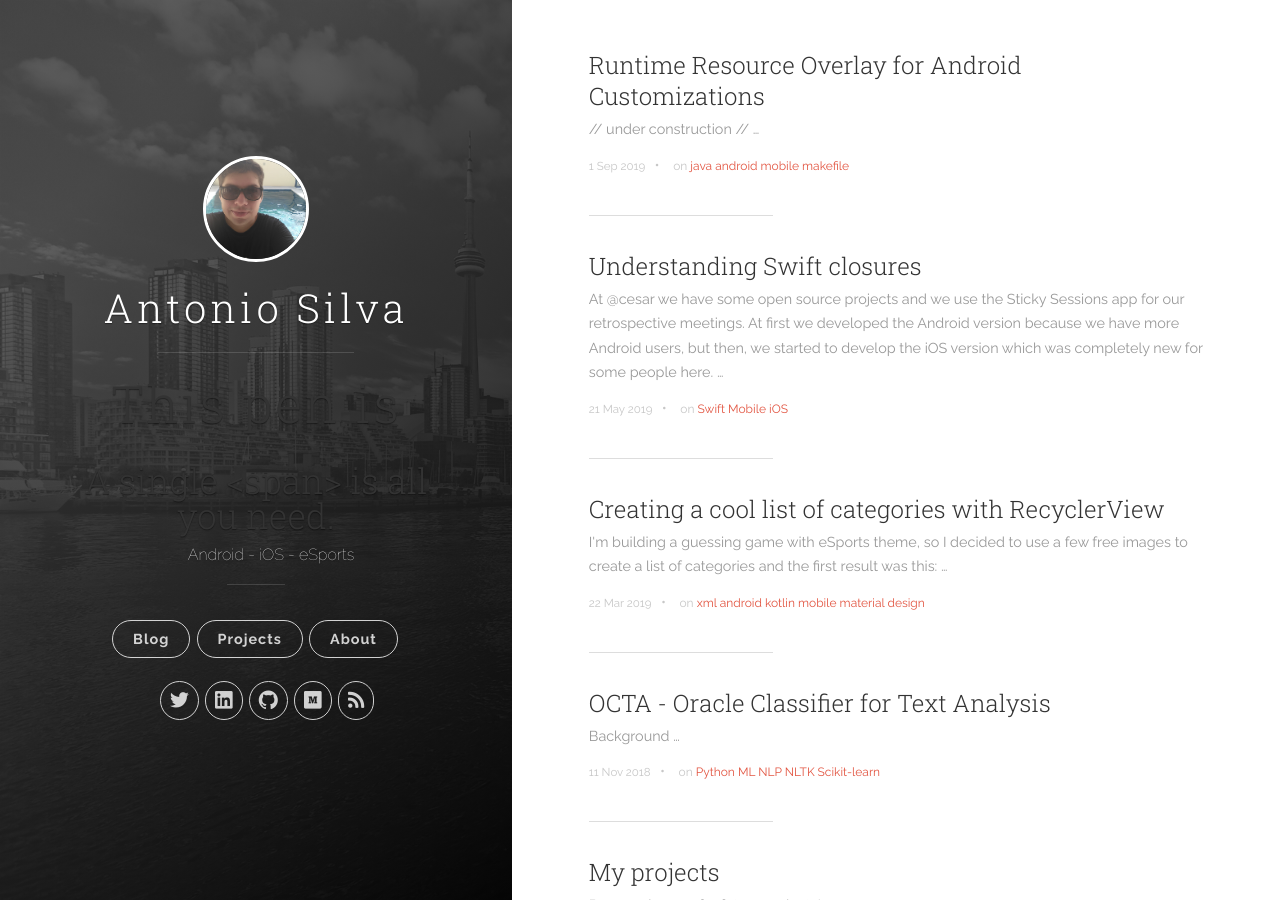
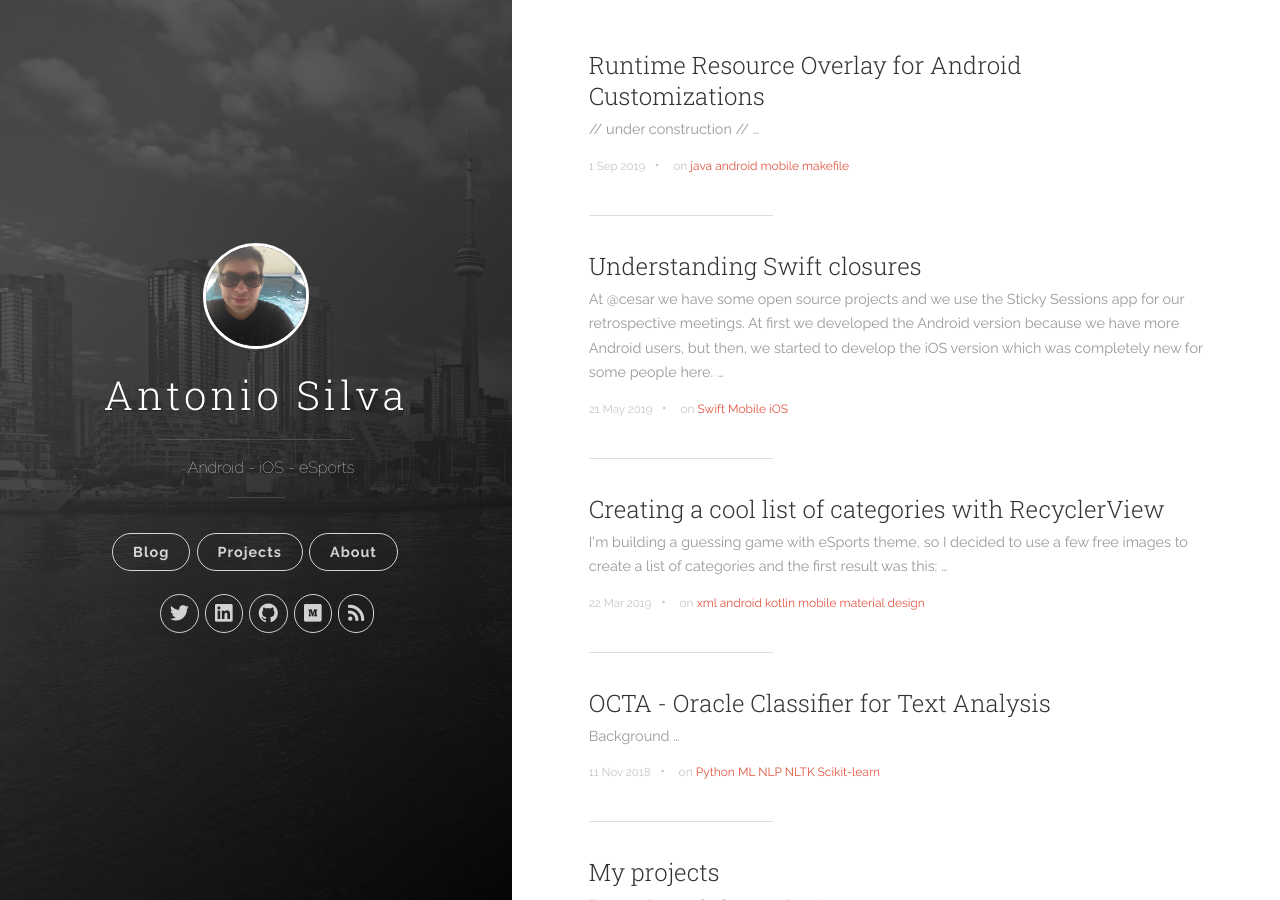
Before and after one commit to antoniosj/antoniosj.github.io, a Jekyll site: the page built from index.html, in a window 1280 px wide and 900 px high. Built offline with Jekyll 4.4.1, drawn with Linux system fonts in a browser that asks for light colours; the list of posts is cut into pages by our own code.

Commit message:
Update header.html

```diff
--- a/_includes/header.html
+++ b/_includes/header.html
@@ -14,14 +14,10 @@
         </a>
         <hr class="panel-cover__divider">
       <link href="https://fonts.googleapis.com/css?family=Raleway:200,100,400" rel="stylesheet" type="text/css" />
-<h1>This pen is
-  <span
+        <id="log" p class="panel-cover__description">{{ site.description }}  <span
      class="txt-rotate"
      data-period="2000"
-     data-rotate='[ "nerdy.", "simple.", "pure JS.", "pretty.", "fun!" ]'></span>
-</h1>
-<h2>A single &lt;span&gt; is all you need.</h2>
-        <id="log" p class="panel-cover__description">{{ site.description }}</p>
+     data-rotate='[ "nerdy.", "simple.", "pure JS.", "pretty.", "fun!" ]'></span> </p>
         <hr class="panel-cover__divider panel-cover__divider--secondary">
 
         <div class="navigation-wrapper">
```
